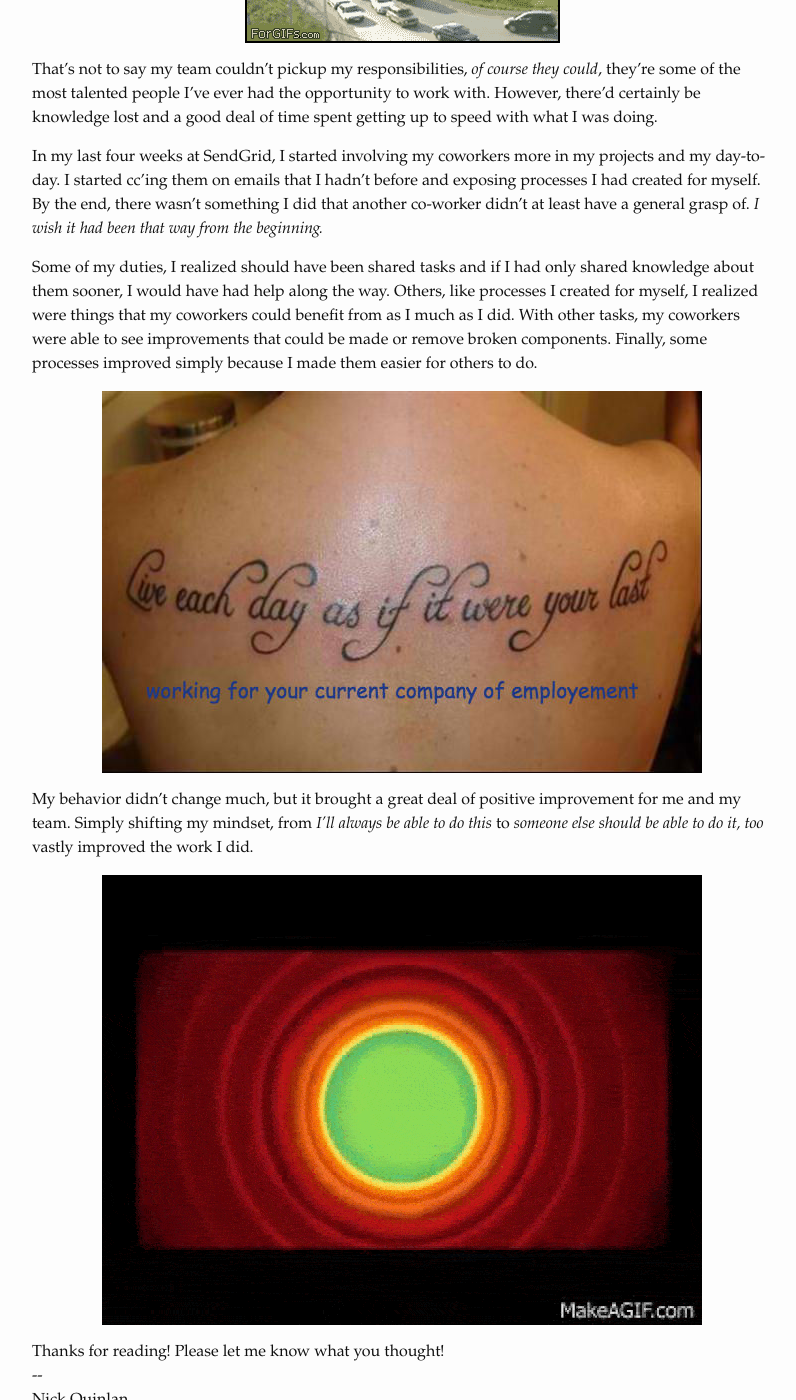
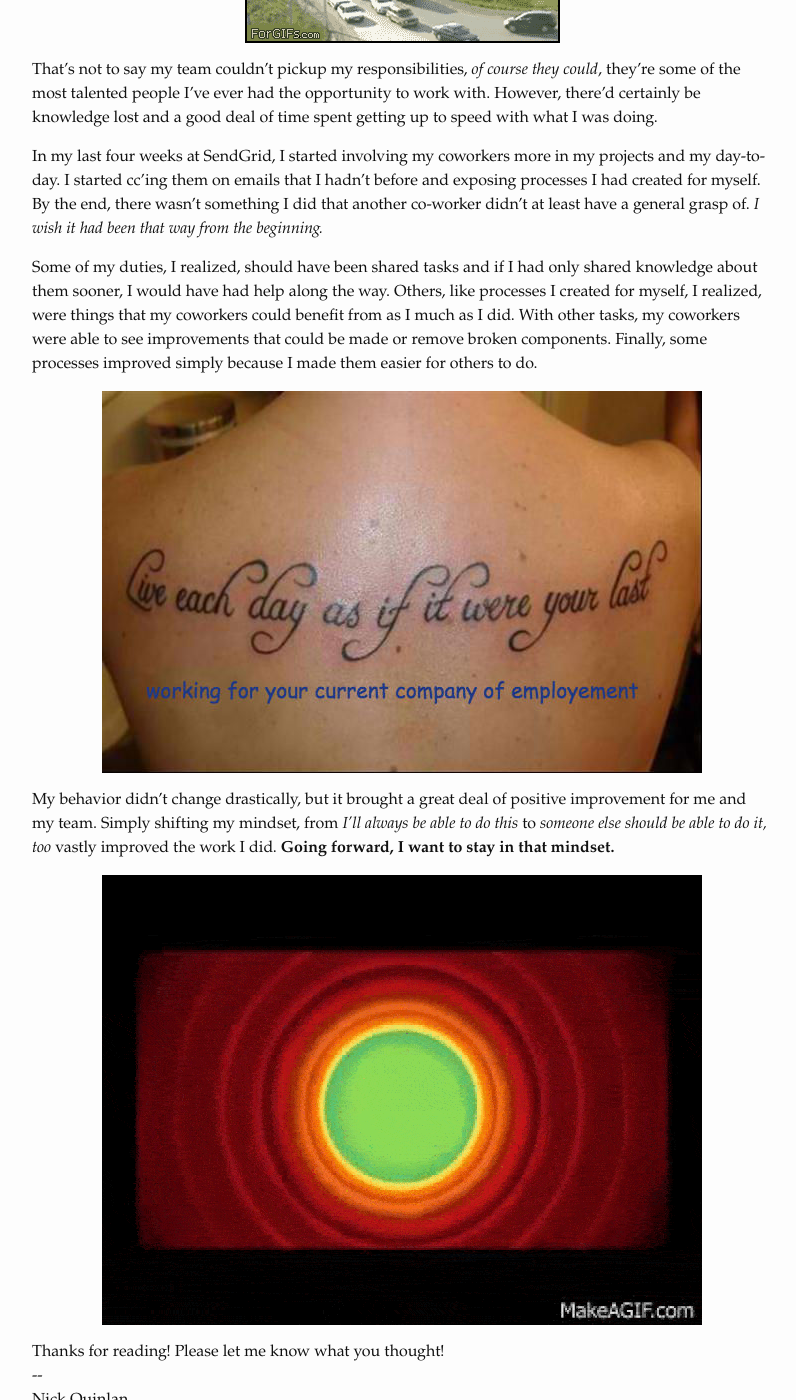
Before and after one commit to nquinlan/newsletter, a Jekyll site: the page built from _posts/2014-11-11-moving-on-from-sendgrid.md, in a window 1280 px wide and 1400 px high, scrolled down 3408 px. Shown: the whole window, without its empty margins (238-1034 px from the left). Built offline with Jekyll 4.4.1, drawn with Linux system fonts in a browser that asks for light colours; a script that is not in the unit is left out; some of the changed text lies outside the part shown.

Commit message:
last minute changes

```diff
--- a/_posts/2014-11-11-moving-on-from-sendgrid.md
+++ b/_posts/2014-11-11-moving-on-from-sendgrid.md
@@ -69,11 +69,11 @@ That's not to say my team couldn't pickup my responsibilities, _of course they c
 
 In my last four weeks at SendGrid, I started involving my coworkers more in my projects and my day-to-day. I started cc'ing them on emails that I hadn't before and exposing processes I had created for myself. By the end, there wasn't something I did that another co-worker didn't at least have a general grasp of. _I wish it had been that way from the beginning._
 
-Some of my duties, I realized should have been shared tasks and if I had only shared knowledge about them sooner, I would have had help along the way. Others, like processes I created for myself, I realized were things that my coworkers could benefit from as I much as I did. With other tasks, my coworkers were able to see improvements that could be made or remove broken components. Finally, some processes improved simply because I made them easier for others to do.
+Some of my duties, I realized, should have been shared tasks and if I had only shared knowledge about them sooner, I would have had help along the way. Others, like processes I created for myself, I realized, were things that my coworkers could benefit from as I much as I did. With other tasks, my coworkers were able to see improvements that could be made or remove broken components. Finally, some processes improved simply because I made them easier for others to do.
 
 ![Live each day as if it were your last… working for your current company of employment](/assets/2014-11-11/tattoo.jpg)
 
-My behavior didn't change much, but it brought a great deal of positive improvement for me and my team. Simply shifting my mindset, from _I'll always be able to do this_ to _someone else should be able to do it, too_ vastly improved the work I did.
+My behavior didn't change drastically, but it brought a great deal of positive improvement for me and my team. Simply shifting my mindset, from _I'll always be able to do this_ to _someone else should be able to do it, too_ vastly improved the work I did. **Going forward, I want to stay in that mindset.**
 
 
 ![That's All Folks!](/assets/2014-11-11/thatsall.gif)
```
Also changed, not shown: other parts of _posts/2014-11-11-moving-on-from-sendgrid.md (+3 -3 lines).
